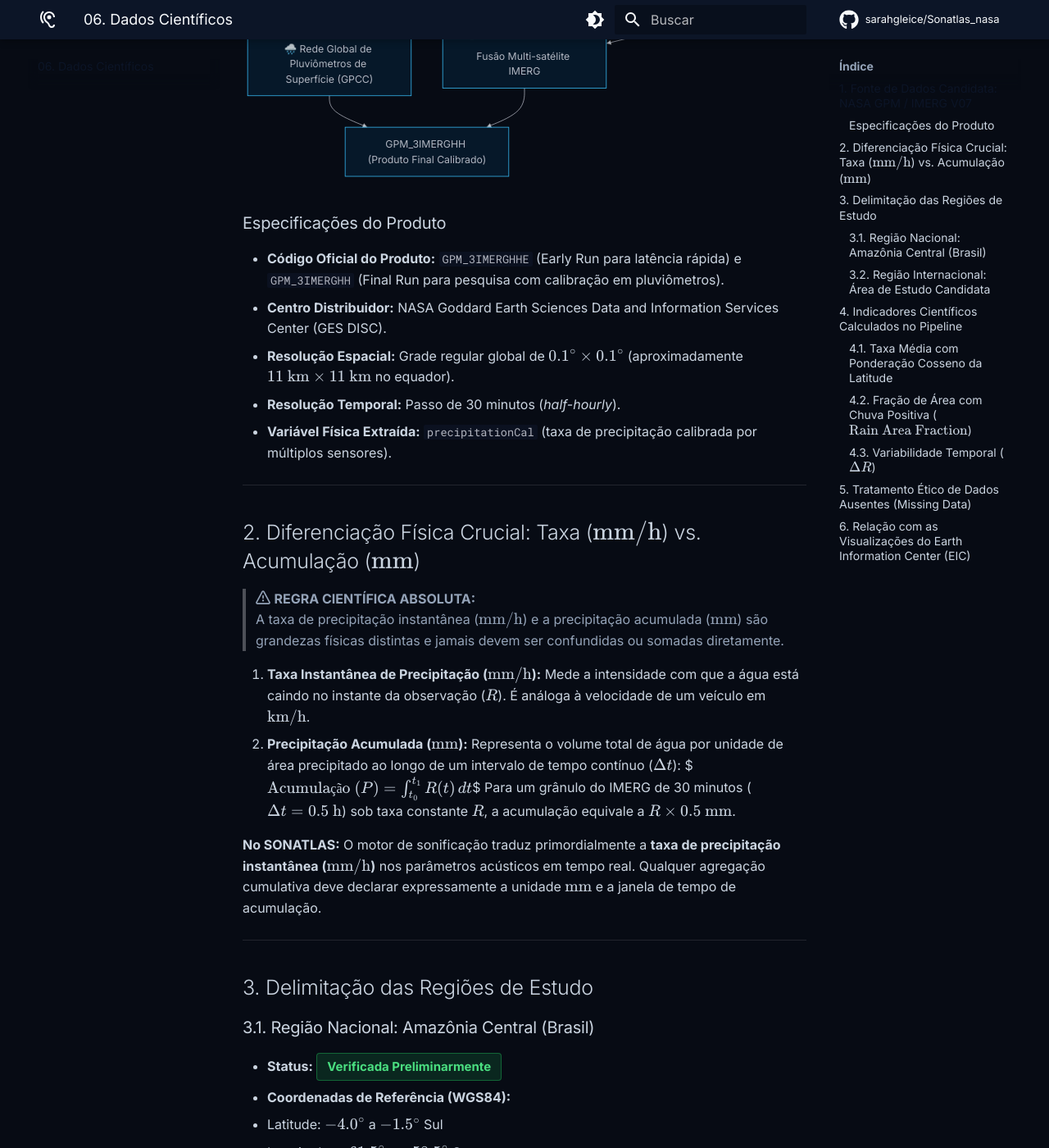
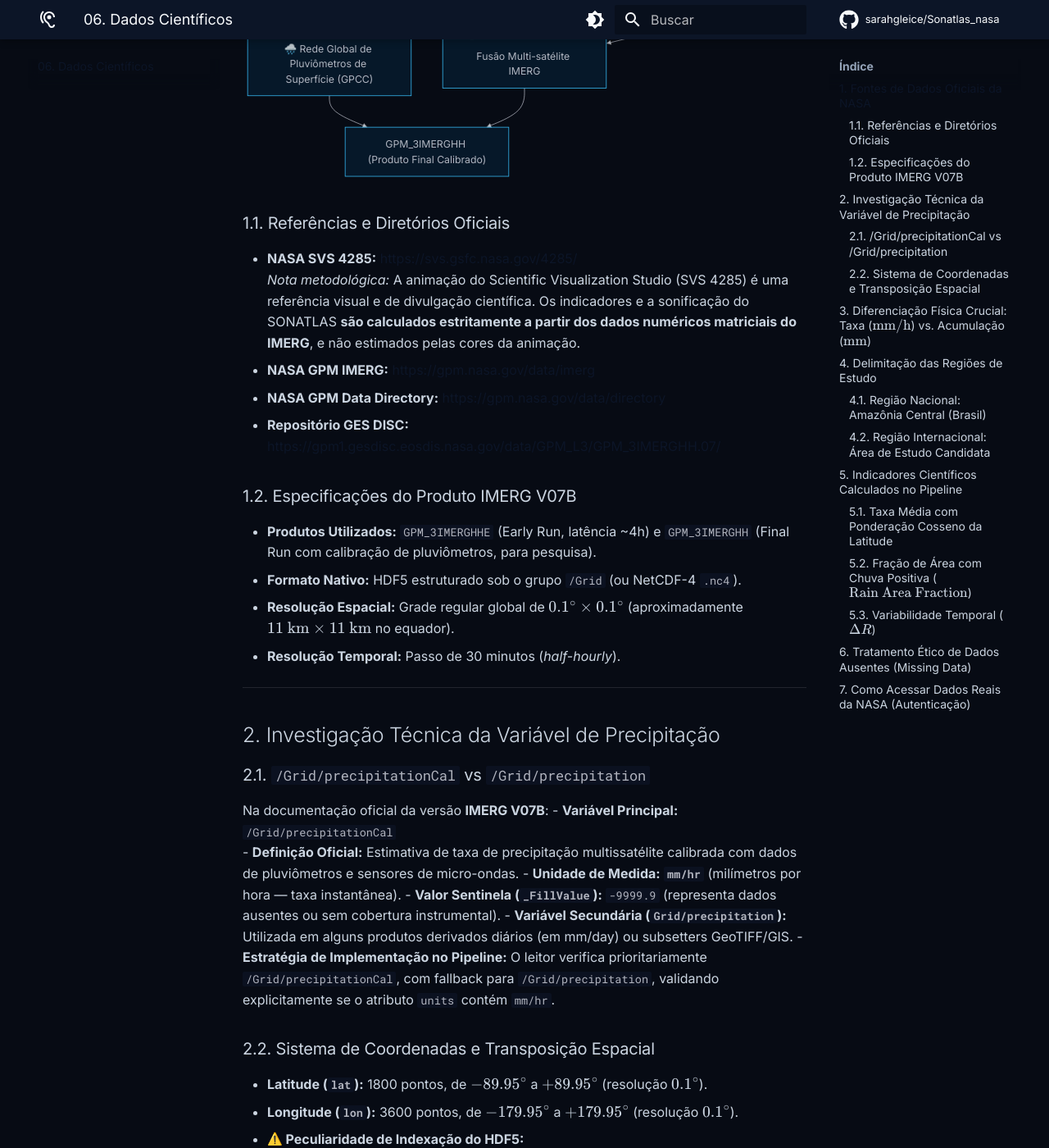
Before and after one commit to sarahgleice/Sonatlas_nasa, an MkDocs documentation site: the page built from docs/06-dados-cientificos/index.md, in a window 1280 px wide and 1400 px high, scrolled down 752 px. Shown: the whole window at 82% size. Built offline with MkDocs 1.6.1 and Material for MkDocs 9.7.7, drawn with Linux system fonts in a browser that asks for light colours; emoji names are drawn with the system emoji font; comment, search, counter and statistics services are not loaded; some of the changed text lies outside the part shown.

Commit message:
feat(processing): add IMERG inspection script, h5py/netCDF4 dependencies and documentation

````diff
--- a/docs/06-dados-cientificos/index.md
+++ b/docs/06-dados-cientificos/index.md
@@ -4,9 +4,9 @@ Este documento estabelece o embasamento físico, geofísico e matemático dos da
 
 ---
 
-## 1. Fonte de Dados Candidata: NASA GPM / IMERG V07
+## 1. Fontes de Dados Oficiais da NASA
 
-O projeto adota como base científica os produtos da missão **Global Precipitation Measurement (GPM)**, especificamente o algoritmo **IMERG (Integrated Multi-satellitE Retrievals for GPM)**, versão 07.
+O projeto adota como base científica primária os produtos da missão **Global Precipitation Measurement (GPM)**, especificamente o algoritmo **IMERG (Integrated Multi-satellitE Retrievals for GPM)**, versão **07B**.
 
 ```mermaid
 flowchart TD
@@ -19,16 +19,41 @@ flowchart TD
     MERGE --> FINAL
 ```
 
-### Especificações do Produto
-- **Código Oficial do Produto:** `GPM_3IMERGHHE` (Early Run para latência rápida) e `GPM_3IMERGHH` (Final Run para pesquisa com calibração em pluviômetros).
-- **Centro Distribuidor:** NASA Goddard Earth Sciences Data and Information Services Center (GES DISC).
+### 1.1. Referências e Diretórios Oficiais
+- **NASA SVS 4285:** [https://svs.gsfc.nasa.gov/4285/](https://svs.gsfc.nasa.gov/4285/)
+  *Nota metodológica:* A animação do Scientific Visualization Studio (SVS 4285) é uma referência visual e de divulgação científica. Os indicadores e a sonificação do SONATLAS **são calculados estritamente a partir dos dados numéricos matriciais do IMERG**, e não estimados pelas cores da animação.
+- **NASA GPM IMERG:** [https://gpm.nasa.gov/data/imerg](https://gpm.nasa.gov/data/imerg)
+- **NASA GPM Data Directory:** [https://gpm.nasa.gov/data/directory](https://gpm.nasa.gov/data/directory)
+- **Repositório GES DISC:** [https://gpm1.gesdisc.eosdis.nasa.gov/data/GPM_L3/GPM_3IMERGHH.07/](https://gpm1.gesdisc.eosdis.nasa.gov/data/GPM_L3/GPM_3IMERGHH.07/)
+
+### 1.2. Especificações do Produto IMERG V07B
+- **Produtos Utilizados:** `GPM_3IMERGHHE` (Early Run, latência ~4h) e `GPM_3IMERGHH` (Final Run com calibração de pluviômetros, para pesquisa).
+- **Formato Nativo:** HDF5 estruturado sob o grupo `/Grid` (ou NetCDF-4 `.nc4`).
 - **Resolução Espacial:** Grade regular global de $0.1^\circ \times 0.1^\circ$ (aproximadamente $11 \text{ km} \times 11 \text{ km}$ no equador).
 - **Resolução Temporal:** Passo de 30 minutos (*half-hourly*).
-- **Variável Física Extraída:** `precipitationCal` (taxa de precipitação calibrada por múltiplos sensores).
 
 ---
 
-## 2. Diferenciação Física Crucial: Taxa ($\text{mm/h}$) vs. Acumulação ($\text{mm}$)
+## 2. Investigação Técnica da Variável de Precipitação
+
+### 2.1. `/Grid/precipitationCal` vs `/Grid/precipitation`
+Na documentação oficial da versão **IMERG V07B**:
+- **Variável Principal:** `/Grid/precipitationCal`
+  - **Definição Oficial:** Estimativa de taxa de precipitação multissatélite calibrada com dados de pluviômetros e sensores de micro-ondas.
+  - **Unidade de Medida:** **`mm/hr`** (milímetros por hora &mdash; taxa instantânea).
+  - **Valor Sentinela (`_FillValue`):** `-9999.9` (representa dados ausentes ou sem cobertura instrumental).
+- **Variável Secundária (`Grid/precipitation`):** Utilizada em alguns produtos derivados diários (em mm/day) ou subsetters GeoTIFF/GIS.
+- **Estratégia de Implementação no Pipeline:** O leitor verifica prioritariamente `/Grid/precipitationCal`, com fallback para `/Grid/precipitation`, validando explicitamente se o atributo `units` contém `mm/hr`.
+
+### 2.2. Sistema de Coordenadas e Transposição Espacial
+- **Latitude (`lat`):** 1800 pontos, de $-89.95^\circ$ a $+89.95^\circ$ (resolução $0.1^\circ$).
+- **Longitude (`lon`):** 3600 pontos, de $-179.95^\circ$ a $+179.95^\circ$ (resolução $0.1^\circ$).
+- :warning: **Peculiaridade de Indexação do HDF5:**
+  No arquivo HDF5 nativo da NASA, a matriz de precipitação está armazenada como `(lon, lat)` com dimensões `(3600, 1800)`. Para manipulação em bibliotecas geoespaciais e exibição cartográfica, o extrator aplica a **transposição (`.T`)** para obter `(lat, lon)` com dimensões `(1800, 3600)`.
+
+---
+
+## 3. Diferenciação Física Crucial: Taxa ($\text{mm/h}$) vs. Acumulação ($\text{mm}$)
 
 > :octicons-alert-16: **REGRA CIENTÍFICA ABSOLUTA:**
 > A taxa de precipitação instantânea ($\text{mm/h}$) e a precipitação acumulada ($\text{mm}$) são grandezas físicas distintas e jamais devem ser confundidas ou somadas diretamente.
@@ -43,25 +68,25 @@ O motor de sonificação traduz primordialmente a **taxa de precipitação insta
 
 ---
 
-## 3. Delimitação das Regiões de Estudo
+## 4. Delimitação das Regiões de Estudo
 
-### 3.1. Região Nacional: Amazônia Central (Brasil)
+### 4.1. Região Nacional: Amazônia Central (Brasil)
 - **Status:** <span class="badge-verified">Verificada Preliminarmente</span>
 - **Coordenadas de Referência (WGS84):**
   - Latitude: $-4.0^\circ$ a $-1.5^\circ$ Sul
   - Longitude: $-61.5^\circ$ a $-58.5^\circ$ Oeste
-- **Justificativa Bioclimática:** Região de encontro dos Rios Negro e Solimões/Amazonas, próxima à Reserva Florestal Cuieiras (ZF2) e à Torre ATTO (*Amazon Tall Tower Observatory*). Apresenta um dos ciclos hidrológicos mais vigorosos e dinâmicos do planeta.
+- **Justificativa Bioclimática:** Região de confluência dos Rios Negro e Solimões/Amazonas, próxima à Reserva ZF2 e à Torre ATTO (*Amazon Tall Tower Observatory*). Apresenta um dos regimes convectivos tropicais mais dinâmicos do planeta.
 
-### 3.2. Região Internacional: Área de Estudo Candidata
+### 4.2. Região Internacional: Área de Estudo Candidata
 - **Status:** <span class="badge-review">Candidata Preliminar Sob Validação</span>
 - **Região Candidata em Estudo:** Bacia do Congo (África Central).
-- **Diretriz de Integridade Científica:** A escolha definitiva da segunda região ainda aguarda validação formal da equipe de mentores. Em estrito respeito às boas práticas científicas, **nenhuma coordenada arbitrária ou dado fictício foi associado à região**; o repositório mantém apenas arquivos de orientação estrutural (*placeholders*) até a homologação dos dados reais.
+- **Diretriz de Integridade Científica:** A escolha definitiva da segunda região ainda aguarda validação formal da equipe. Em estrito respeito às boas práticas científicas, **nenhuma coordenada arbitrária ou dado fictício foi associado à região**; o repositório mantém apenas arquivos de orientação estrutural (*placeholders*) até a homologação dos dados reais.
 
 ---
 
-## 4. Indicadores Científicos Calculados no Pipeline
+## 5. Indicadores Científicos Calculados no Pipeline
 
-### 4.1. Taxa Média com Ponderação Cosseno da Latitude
+### 5.1. Taxa Média com Ponderação Cosseno da Latitude
 Como a área real das células de uma grade regular $(\Delta \phi \times \Delta \lambda)$ decresce com o cosseno da latitude ($\phi$), o cálculo da média espacial sobre as células válidas na *bounding box* aplica a seguinte fórmula:
 
 $$\bar{R} = \frac{\sum_{i=1}^{N} R_i \cdot w_i \cdot \cos(\phi_i)}{\sum_{i=1}^{N} w_i \cdot \cos(\phi_i)}$$
@@ -71,21 +96,21 @@ onde:
 - $\phi_i$ é a latitude do ponto central da célula em radianos.
 - $w_i \in \{0, 1\}$ é a máscara de validade ($w_i = 1$ se o dado for válido e estiver contido na geometria; $w_i = 0$ se for ausente ou externo).
 
-### 4.2. Fração de Área com Chuva Positiva ($\text{Rain Area Fraction}$)
+### 5.2. Fração de Área com Chuva Positiva ($\text{Rain Area Fraction}$)
 Permite discernir eventos de convecção isolada de tempestades amplas e generalizadas:
 
 $$\text{RAF} = \frac{\sum_{i \in \text{Válidos}} \mathbb{I}(R_i \ge 0.1 \text{ mm/h}) \cdot \cos(\phi_i)}{\sum_{i \in \text{Válidos}} \cos(\phi_i)}$$
 
 O limiar de $0.1 \text{ mm/h}$ corresponde ao limite inferior confiável de detecção dos radiômetros de micro-ondas da constelação GPM.
 
-### 4.3. Variabilidade Temporal ($\Delta R$)
+### 5.3. Variabilidade Temporal ($\Delta R$)
 Expressa o aumento ou dissipação da chuva em relação ao passo imediatamente anterior:
 
 $$\Delta R_k = \bar{R}(t_k) - \bar{R}(t_{k-1})$$
 
 ---
 
-## 5. Tratamento Ético de Dados Ausentes (*Missing Data*)
+## 6. Tratamento Ético de Dados Ausentes (*Missing Data*)
 
 > :octicons-x-circle-16: **REGRA CIENTÍFICA ABSOLUTA:**
 > Células com falha instrumental ou sem retorno de satélite NUNCA devem ser tratadas como precipitação zero.
@@ -98,7 +123,18 @@ No IMERG, dados não mensuráveis recebem valores sentinela (ex: $-9999.9$). O p
 
 ---
 
-## 6. Relação com as Visualizações do Earth Information Center (EIC)
+## 7. Como Acessar Dados Reais da NASA (Autenticação)
 
-> :octicons-info-16: **AVISO DE VALIDAÇÃO PENDENTE:**
-> As animações e mapas colorimétricos divulgados pelo Earth Information Center (EIC) da NASA aplicam paletas estilizadas, interpolações contínuas e filtros de suavização que nem sempre correspondem 1:1 aos valores de grade crua. No SONATLAS, todas as referências a imagens do EIC possuem o status `"pending_official_validation"` até que a correlação exata de grânulos seja verificada. É expressamente proibido inferir valores numéricos a partir da leitura de cores visuais.
+O acesso aos dados do GPM IMERG no NASA GES DISC é gratuito, mas requer autenticação:
+1. Cadastre-se em [https://urs.earthdata.nasa.gov/](https://urs.earthdata.nasa.gov/).
+2. Em *Applications* &gt; *Authorized Apps*, autorize o aplicativo **NASA GESDISC DATA ARCHIVE**.
+3. Configure o arquivo `.netrc` na máquina local (`~/.netrc` no Linux/macOS ou `%USERPROFILE%\_netrc` no Windows):
+   ```text
+   machine urs.earthdata.nasa.gov
+   login SEU_USUARIO_EARTHDATA
+   password SUA_SENHA_EARTHDATA
+   ```
+4. Baixe os grânulos HDF5 em `processing/data/raw/` e execute o teste de inspeção:
+   ```bash
+   python processing/scripts/inspect_imerg.py processing/data/raw/seu_arquivo.HDF5
+   ```
````
Also changed, not shown: processing/README.md (added, +156 -0 lines), 4 other files.
